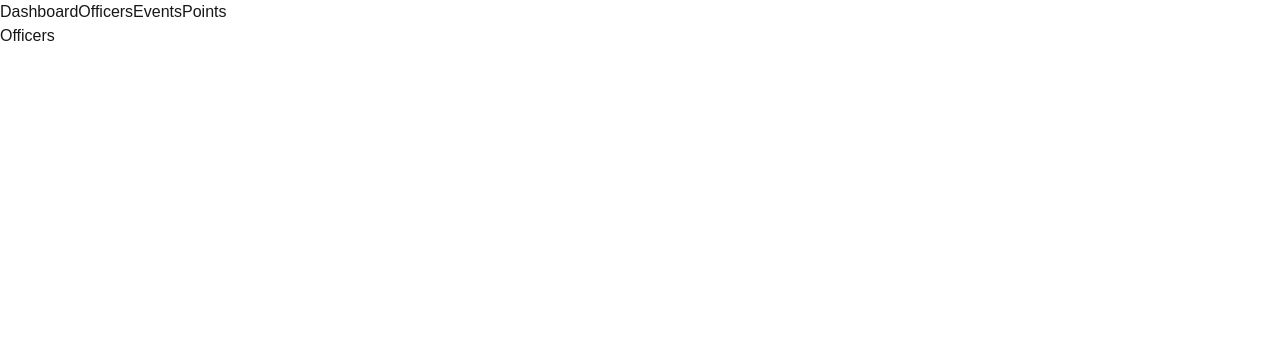
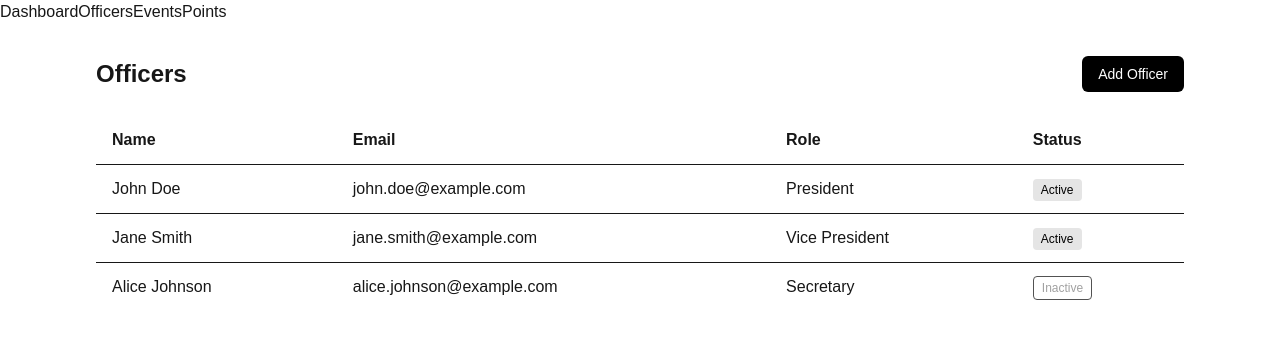
Before and after one commit to briancasio/cappy-hub, a Next.js app: page /officers in a window 1280 px wide. Shown: the top 338 px of the page. Built offline with nearby package versions, Linux system fonts and the light colour scheme.

Commit message:
feat: add officer list and detail pages (#2)

```diff
--- /dev/null
+++ b/app/officers/[id]/page.tsx
@@ -0,0 +1,35 @@
+import { officers } from "../data";
+
+export default async function OfficerDetailPage({
+  params,
+}: {
+  params: Promise<{ id: string }>;
+}) {
+  const { id } = await params;
+
+  const officer = officers.find((officer) => officer.id === Number(id));
+
+  if (!officer) {
+    return <h1>Officer not found</h1>;
+  }
+  return (
+    <div className="space-y-6">
+      <h1 className="border-b">{officer.name}</h1>
+
+      <div>
+        <p>Email</p>
+        <p>{officer.email}</p>
+      </div>
+
+      <div>
+        <p>Role</p>
+        <p>{officer.role}</p>
+      </div>
+
+      <div>
+        <p>Status</p>
+        <p>{officer.active ? "Active" : "Inactive"}</p>
+      </div>
+    </div>
+  );
+}
--- /dev/null
+++ b/app/officers/data.ts
@@ -0,0 +1,31 @@
+export type Officer = {
+  id: number;
+  name: string;
+  email: string;
+  role: string;
+  active: boolean;
+};
+
+export const officers: Officer[] = [
+  {
+    id: 1,
+    name: "John Doe",
+    email: "john.doe@example.com",
+    role: "President",
+    active: true,
+  },
+  {
+    id: 2,
+    name: "Jane Smith",
+    email: "jane.smith@example.com",
+    role: "Vice President",
+    active: true,
+  },
+  {
+    id: 3,
+    name: "Alice Johnson",
+    email: "alice.johnson@example.com",
+    role: "Secretary",
+    active: false,
+  },
+];
--- a/app/officers/page.tsx
+++ b/app/officers/page.tsx
@@ -1,6 +1,47 @@
+import { officers } from "./data";
+import Link from "next/link";
 
 export default function OfficersPage() {
   return (
-    <div><h1>Officers</h1></div>
+    <div className="mx-auto w-full max-w-6xl p-8">
+      <div className="mb-6 flex items-center justify-between">
+        <h1 className="text-2xl font-semibold">Officers</h1>
+        <button className="rounded-md bg-black px-4 py-2 text-sm font-medium text-white">
+          Add Officer
+        </button>
+      </div>
+      <table className="w-full border-collapse">
+        <thead>
+          <tr>
+            <th className="px-4 py-3 text-left">Name</th>
+            <th className="px-4 py-3 text-left">Email</th>
+            <th className="px-4 py-3 text-left">Role</th>
+            <th className="px-4 py-3 text-left">Status</th>
+          </tr>
+        </thead>
+        <tbody>
+          {officers.map((officer) => (
+            <tr key={officer.id} className="border-t">
+              <td className="px-4 py-3">
+                <Link href={`/officers/${officer.id}`}>{officer.name}</Link>
+              </td>
+              <td className="px-4 py-3">{officer.email}</td>
+              <td className="px-4 py-3">{officer.role}</td>
+              <td className="px-4 py-3">
+                <span
+                  className={`rounded px-2 py-1 text-xs font-medium ${
+                    officer.active
+                      ? "bg-neutral-200 text-black"
+                      : "border border-neutral-600 text-neutral-400"
+                  }`}
+                >
+                  {officer.active ? "Active" : "Inactive"}
+                </span>
+              </td>
+            </tr>
+          ))}
+        </tbody>
+      </table>
+    </div>
   );
 }
```
